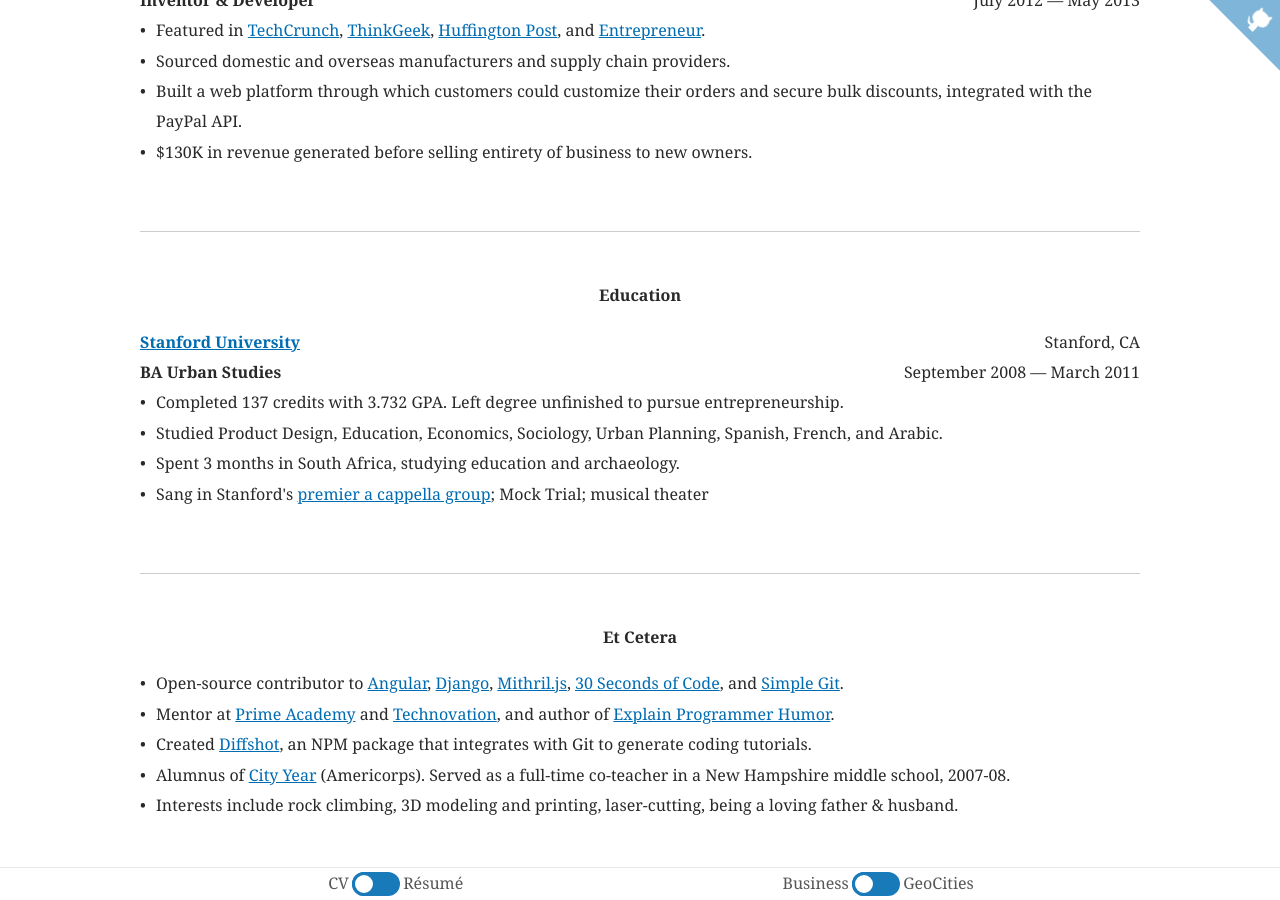
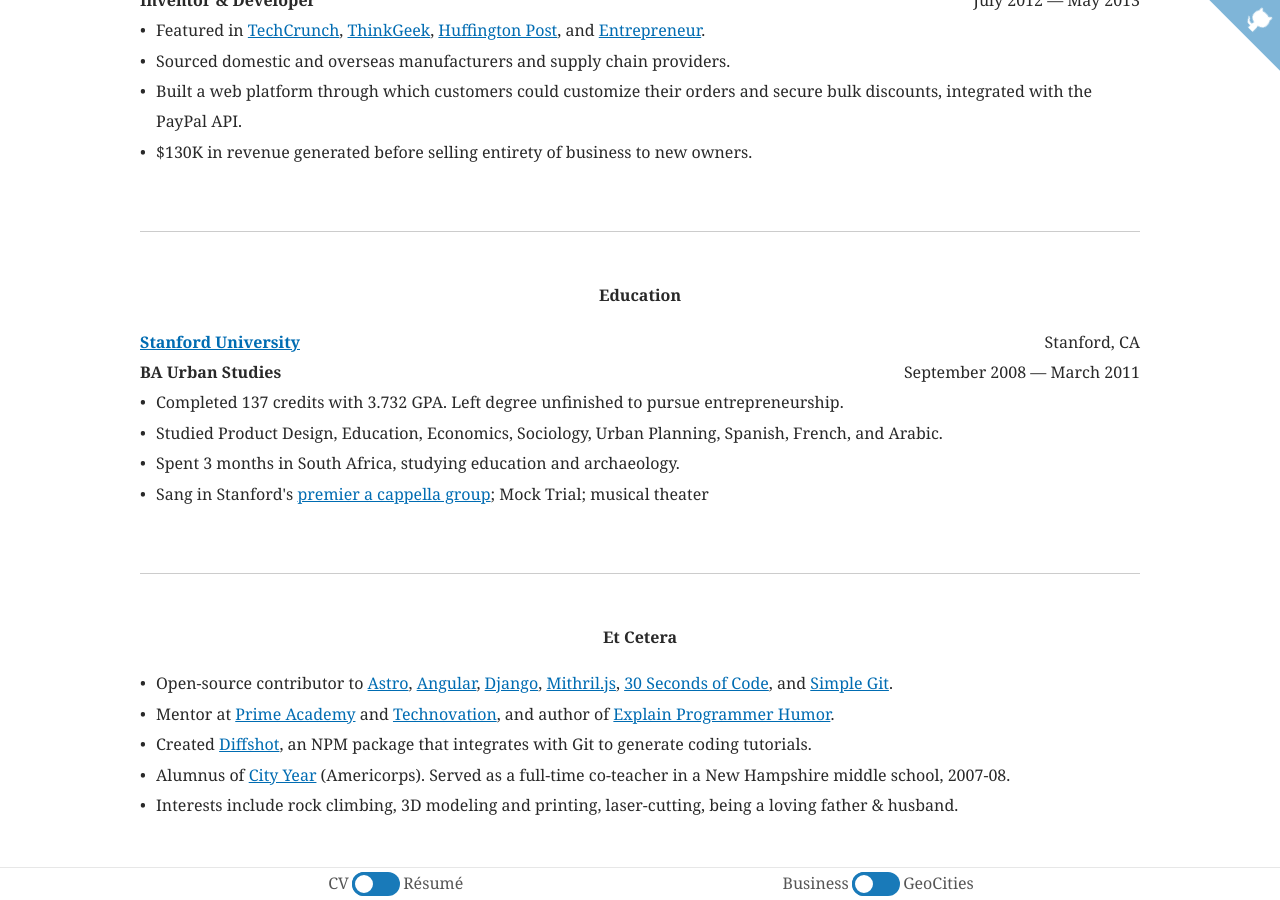
Before and after one commit to RobertAKARobin/robertakarobin.github.io, a Jekyll site: the page built from index.html, in a window 1280 px wide and 900 px high, scrolled down 2125 px. Built offline with Jekyll 4.4.1, drawn with Linux system fonts in a browser that asks for light colours.

Commit message:
add Astro

```diff
--- a/index.html
+++ b/index.html
@@ -264,6 +264,7 @@
 
 	<ul>
 		<li>Open-source contributor to
+			<a href="https://github.com/withastro/docs/pulls?q=author%3Arobertakarobin">Astro</a>,
 			<a href="https://github.com/angular/components/pulls?q=author%3Arobertakarobin">Angular</a>,
 			<a href="https://github.com/django/django/commits?author=RobertAKARobin">Django</a>,
 			<a href="https://github.com/MithrilJS/mithril.js/commits?author=RobertAKARobin">Mithril.js</a>,
```
